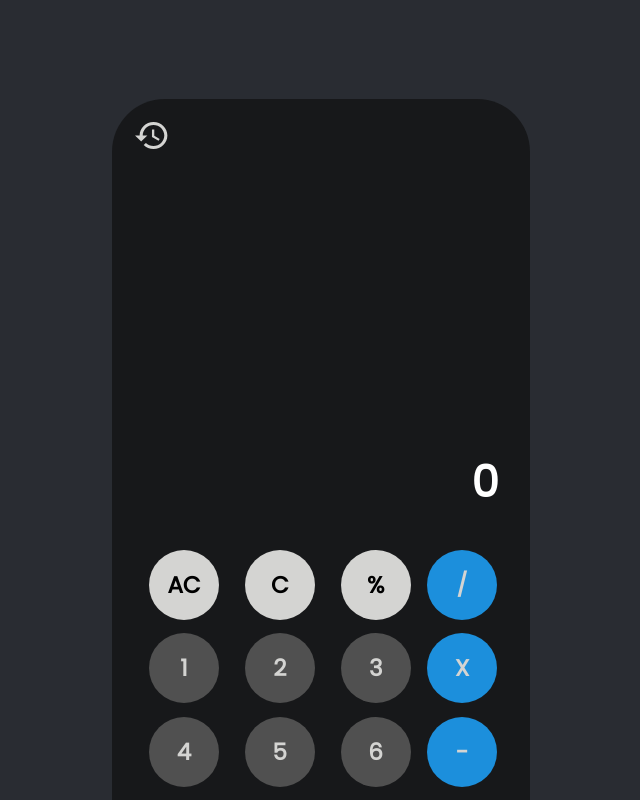
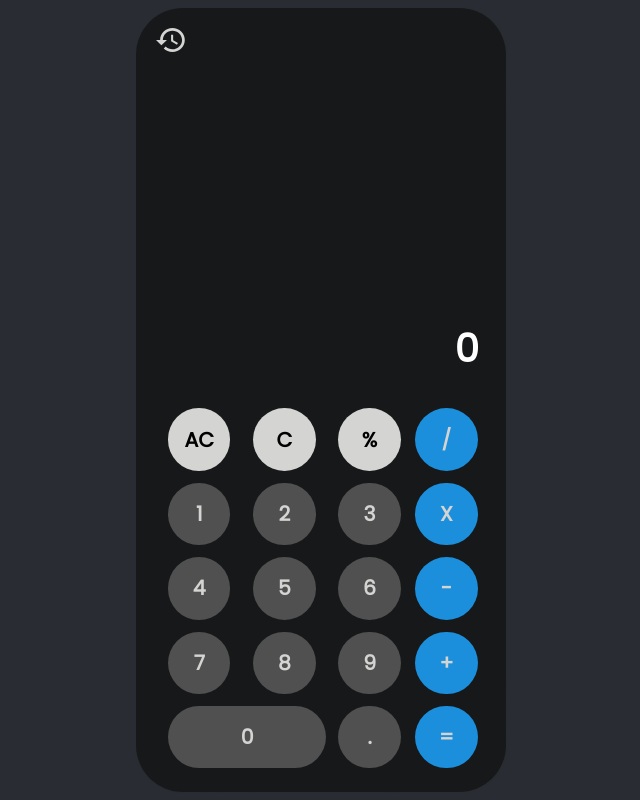
Before and after one commit to JeweIxx/JeweIxx.github.io, a React (Vite) app: page / in a window 1280 px wide. Shown: the top 800 px of the page, without its empty margins (319-959 px from the left). Built offline with nearby package versions, Linux system fonts and the light colour scheme.

Commit message:
made the zoom change actually work now

```diff
--- a/src/index.css
+++ b/src/index.css
@@ -2,7 +2,6 @@ body {
   margin: 0;
   padding: 0;
   font-family: "Poppins", sans-serif;
-  zoom: 135%;
 }
 
 .App {
@@ -22,6 +21,7 @@ body {
   backdrop-filter: blur(51px);
   border-radius: 39px;
   padding: 17px;
+  zoom: 120%;
 }
 .buttons {
   display: grid;
```
